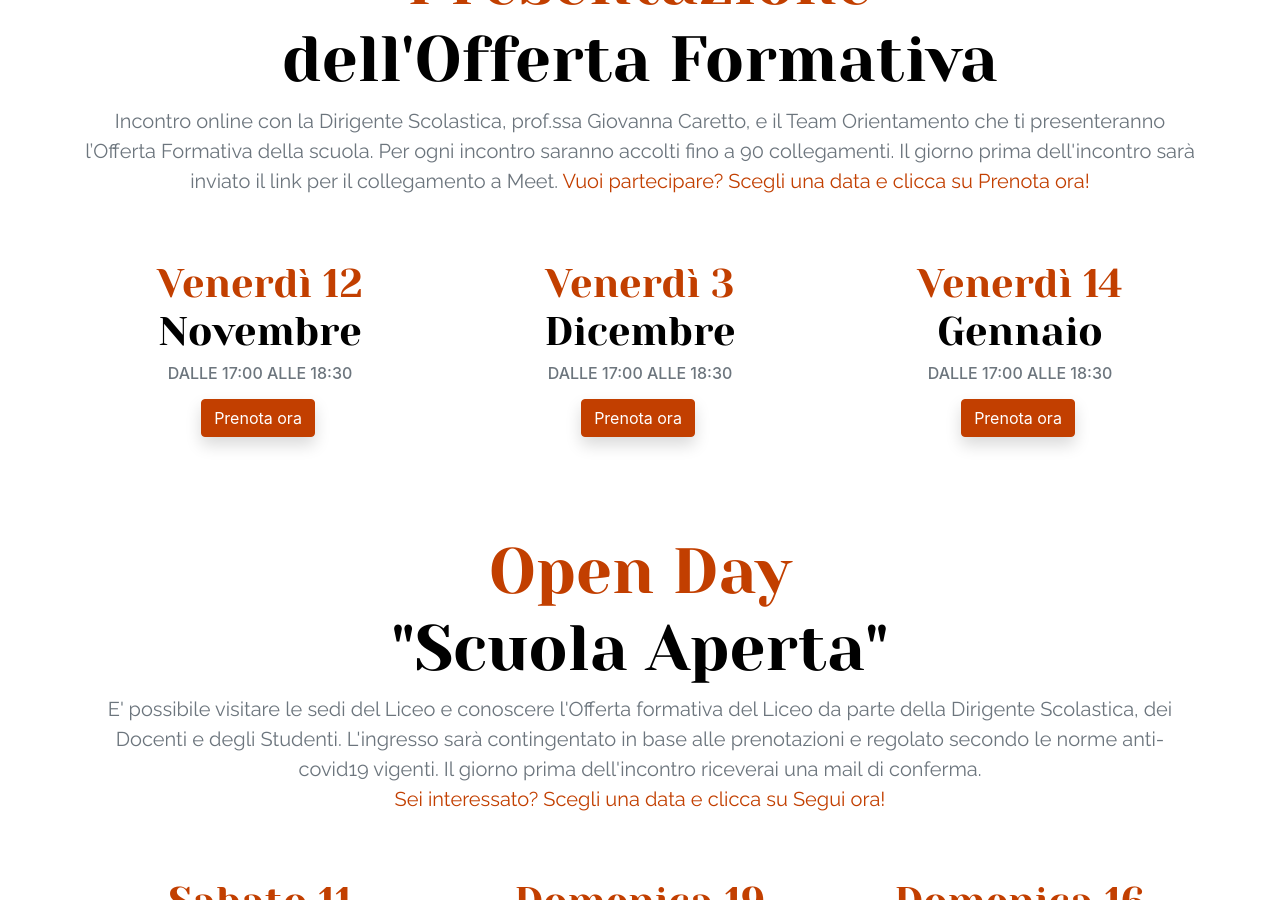
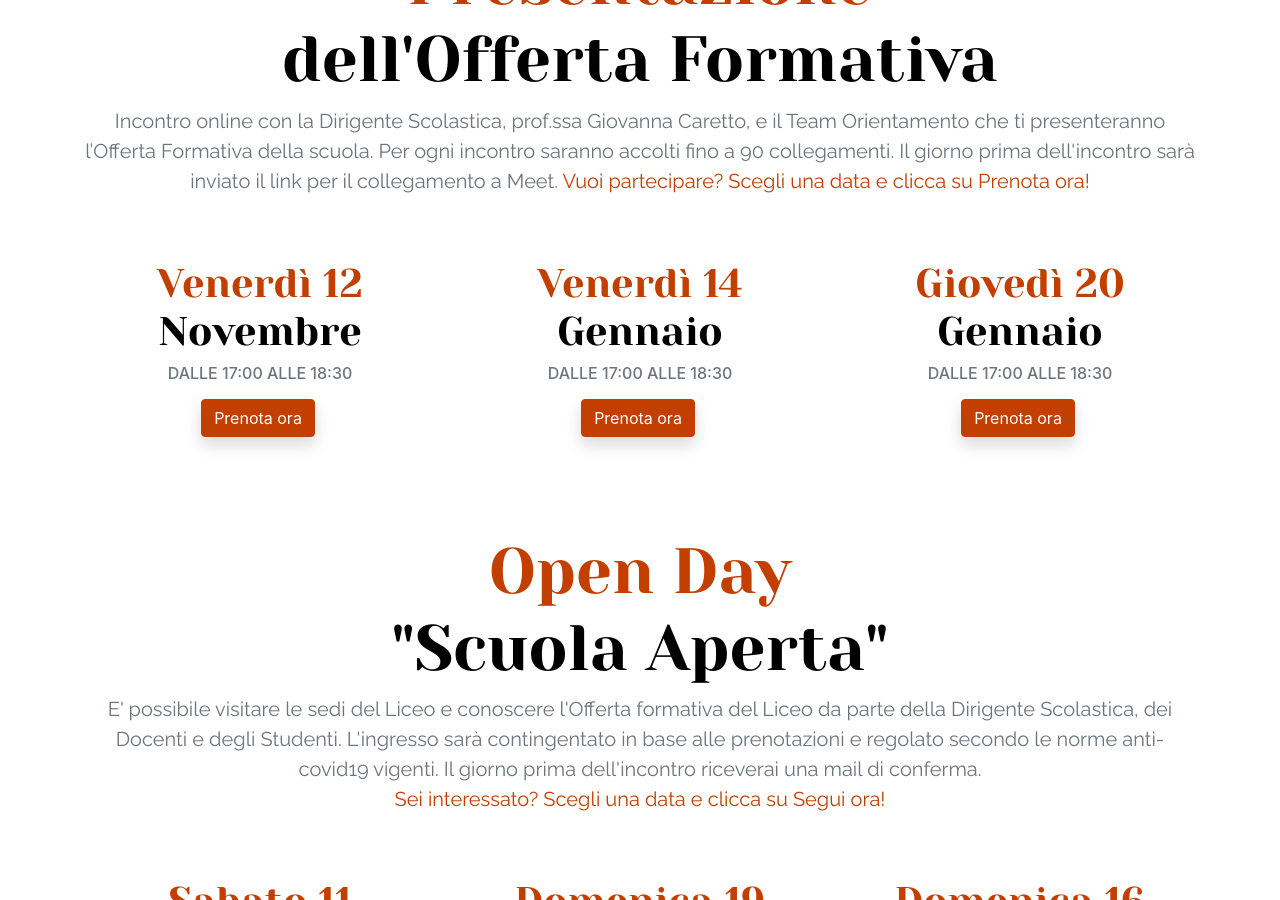
Before and after one commit to PiervitoCreanza/orientamento.liceodegiorgi.edu.it, a Jekyll site: the page built from incontri.html, in a window 1280 px wide and 900 px high, scrolled down 1004 px. Built offline with Jekyll 4.4.1, drawn with Linux system fonts in a browser that asks for light colours.

Commit message:
Updated '_data/incontri.json' via CloudCannon

```diff
--- a/_data/incontri.json
+++ b/_data/incontri.json
@@ -15,16 +15,16 @@
 					"url": "https://forms.gle/7Pwu2t8MnGwk776W6"
 				},
 				{
-					"giorno": "Venerdì 3",
-					"mese": "Dicembre",
-					"orario": "Dalle 17:00 alle 18:30",
-					"url": "https://forms.gle/u8S5i4ie1P8tYvuWA"
-				},
-				{
 					"giorno": "Venerdì 14",
 					"mese": "Gennaio",
 					"orario": "Dalle 17:00 alle 18:30",
 					"url": "https://forms.gle/CyUtF2BDFfKfyYPX9"
+				},
+				{
+					"giorno": "Giovedì 20",
+					"mese": "Gennaio",
+					"orario": "Dalle 17:00 alle 18:30",
+					"url": ""
 				}
 			]
 		},
```
